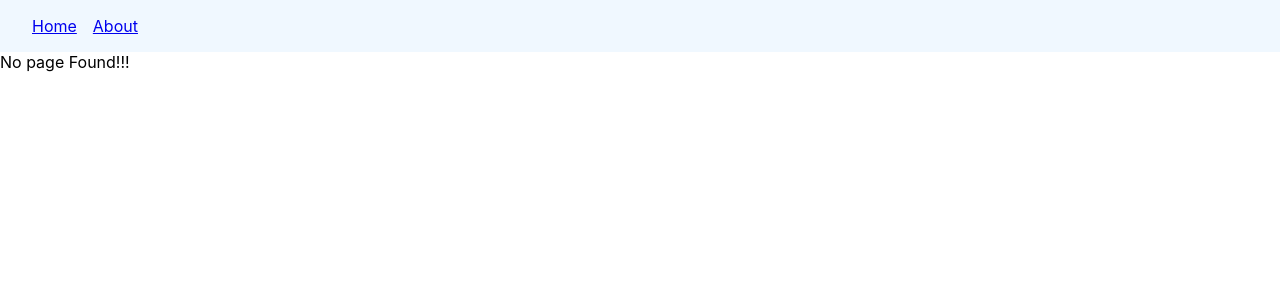
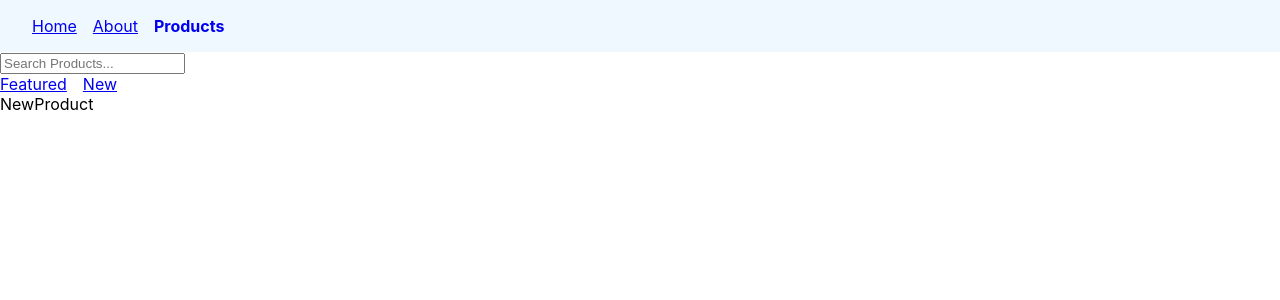
Before and after one commit to AbuSalehFaysal/react-router-dom-practice, a React (Create React App) app: page /products/new in a window 1280 px wide. Shown: the top 300 px of the page. Built offline with nearby package versions, Linux system fonts and the light colour scheme.

Commit message:
nested routes

```diff
--- a/src/App.js
+++ b/src/App.js
@@ -4,16 +4,23 @@ import About from "./components/About";
 import Navbar from "./components/Navbar";
 import OrderSummary from "./components/OrderSummary";
 import NoMatch from "./components/NoMatch";
+import Products from "./components/Products";
+import FeaturedProduct from "./components/FeaturedProduct";
+import NewProduct from "./components/NewProduct";
 
 function App() {
   return (
     <>
       <Navbar />
       <Routes>
-        <Route path="/" element={<Home />}></Route>
-        <Route path="about" element={<About />}></Route>
-        <Route path="order-summary" element={<OrderSummary />}></Route>
-        <Route path="*" element={<NoMatch />}></Route>
+        <Route path="/" element={<Home />} />
+        <Route path="about" element={<About />} />
+        <Route path="order-summary" element={<OrderSummary />} />
+        <Route path="products" element={<Products />}>
+          <Route path="featured" element={<FeaturedProduct />} />
+          <Route path="new" element={<NewProduct />} />
+        </Route>
+        <Route path="*" element={<NoMatch />} />
       </Routes>
     </>
   );
--- /dev/null
+++ b/src/components/FeaturedProduct.js
@@ -0,0 +1,7 @@
+import React from "react";
+
+const FeaturedProduct = () => {
+  return <div>FeaturedProduct</div>;
+};
+
+export default FeaturedProduct;
--- a/src/components/Navbar.js
+++ b/src/components/Navbar.js
@@ -9,13 +9,16 @@ const Navbar = () => {
     };
   };
   return (
-    <nav>
+    <nav className="primary-nav">
       <NavLink style={navLinkStyles} to="/">
         Home
       </NavLink>
       <NavLink style={navLinkStyles} to="/about">
         About
       </NavLink>
+      <NavLink style={navLinkStyles} to="/products">
+        Products
+      </NavLink>
     </nav>
   );
 };
--- /dev/null
+++ b/src/components/NewProduct.js
@@ -0,0 +1,7 @@
+import React from "react";
+
+const NewProduct = () => {
+  return <div>NewProduct</div>;
+};
+
+export default NewProduct;
--- /dev/null
+++ b/src/components/Products.js
@@ -0,0 +1,17 @@
+import React from "react";
+import { Link, Outlet } from "react-router-dom";
+
+const Products = () => {
+  return (
+    <div>
+      <input type="search" placeholder="Search Products..." />
+      <nav>
+        <Link to="featured">Featured</Link>
+        <Link to="new">New</Link>
+      </nav>
+      <Outlet />
+    </div>
+  );
+};
+
+export default Products;
--- a/src/index.css
+++ b/src/index.css
@@ -12,7 +12,7 @@ code {
     monospace;
 }
 
-nav {
+.primary-nav {
   background-color: aliceblue;
   padding: 16px 32px;
 }
```
